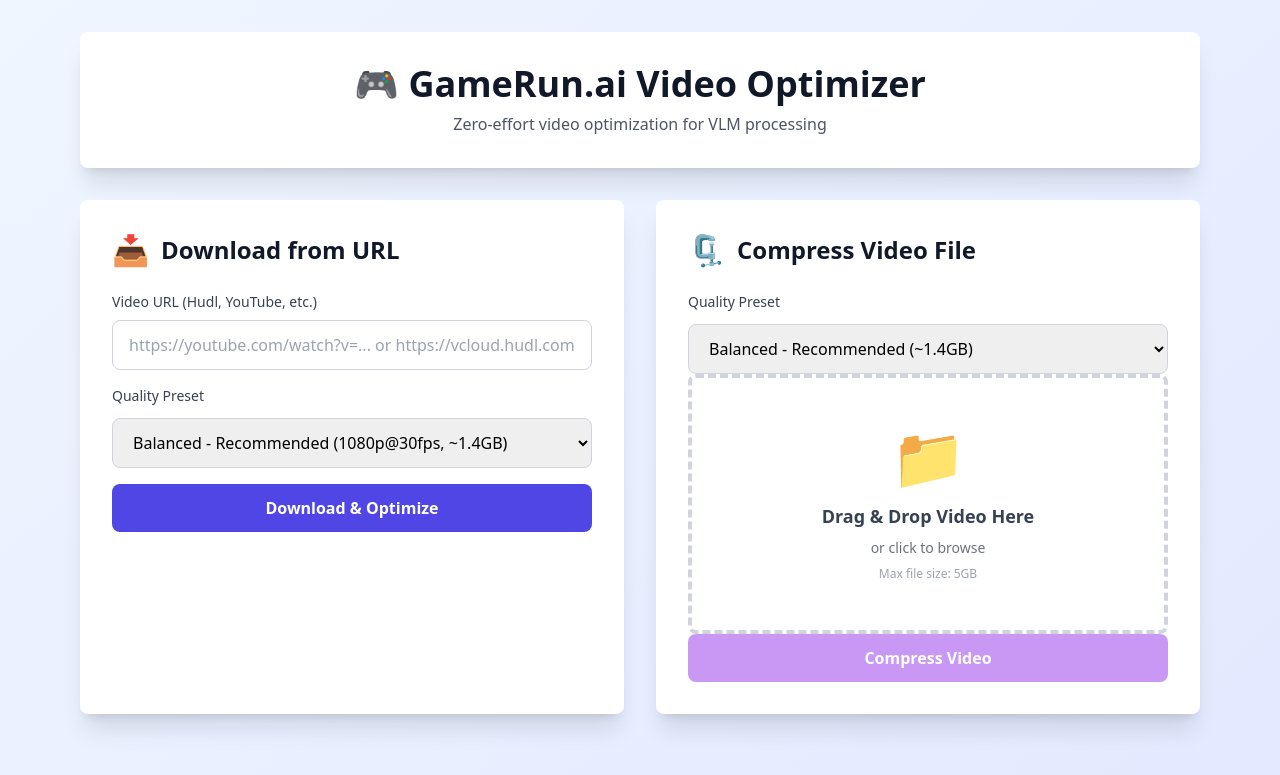
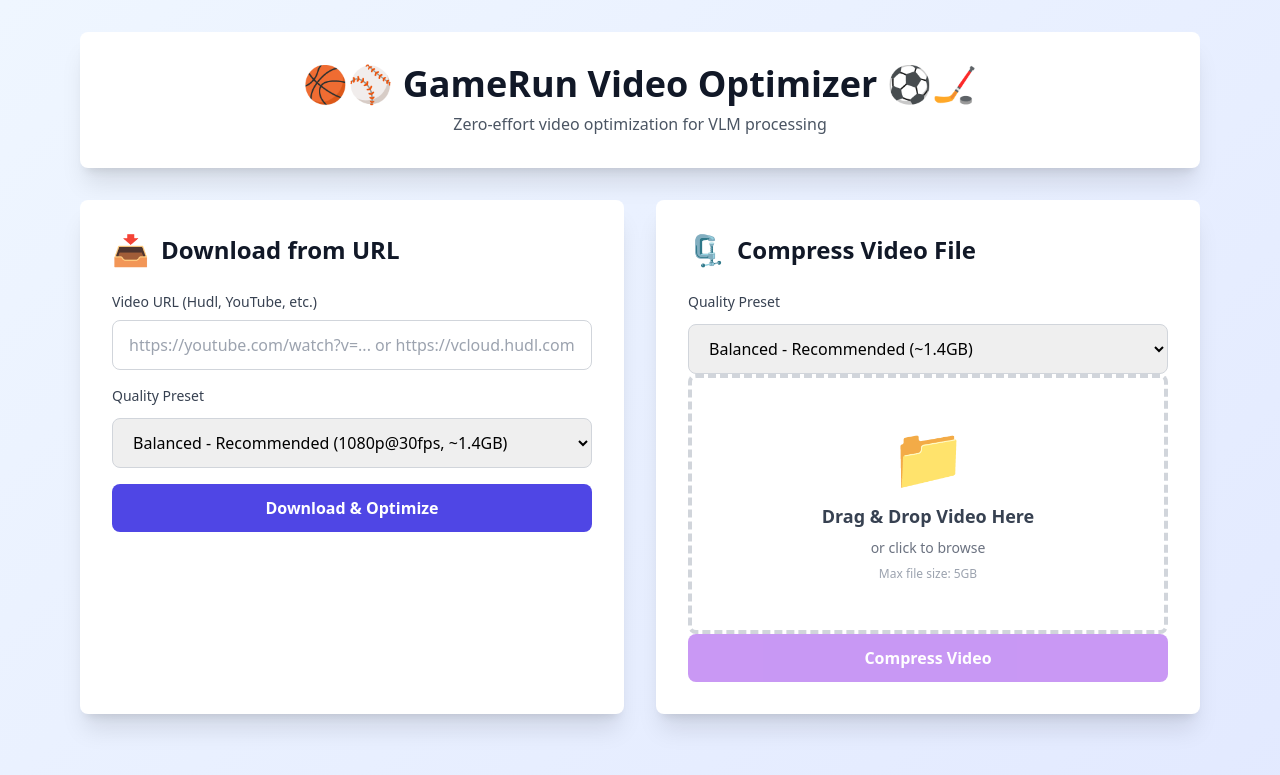
Before and after one commit to shaunjayachandran-source/gamerun-video-optimizer, a website: page public/index.html in a window 1280 px wide. Shown: the top 775 px of the page. Drawn offline with nearby package versions, Linux system fonts and the light colour scheme.

Commit message:
Update header with sports icons

```diff
--- a/public/index.html
+++ b/public/index.html
@@ -11,9 +11,9 @@
         <!-- Header -->
         <div class="bg-white rounded-lg shadow-xl p-8 mb-8">
             <div class="text-center">
-                <h1 class="text-4xl font-bold text-gray-900 mb-2">
-                    🎮 GameRun.ai Video Optimizer
-                </h1>
+               <h1 class="text-4xl font-bold text-gray-900 mb-2">
+    🏀⚾ GameRun Video Optimizer ⚽🏒
+</h1>
                 <p class="text-gray-600">
                     Zero-effort video optimization for VLM processing
                 </p>
```
